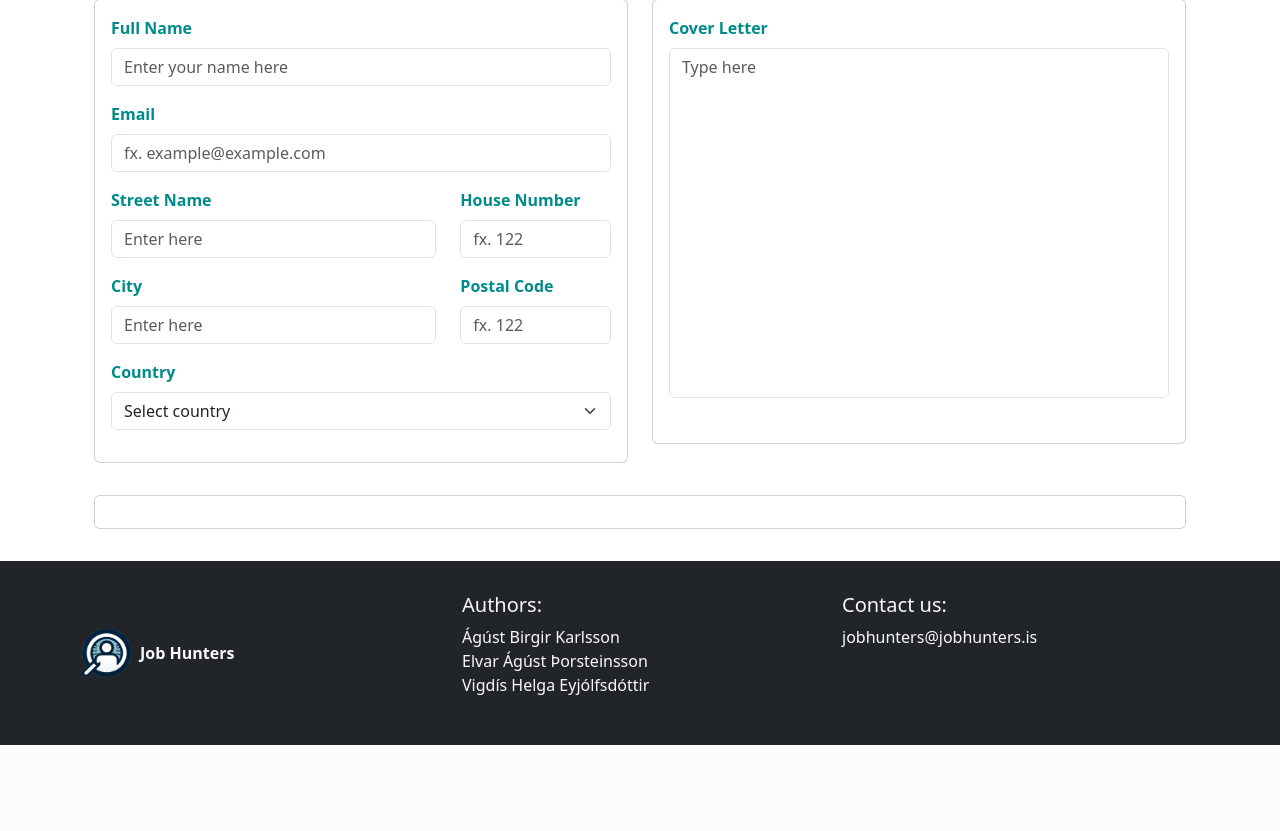
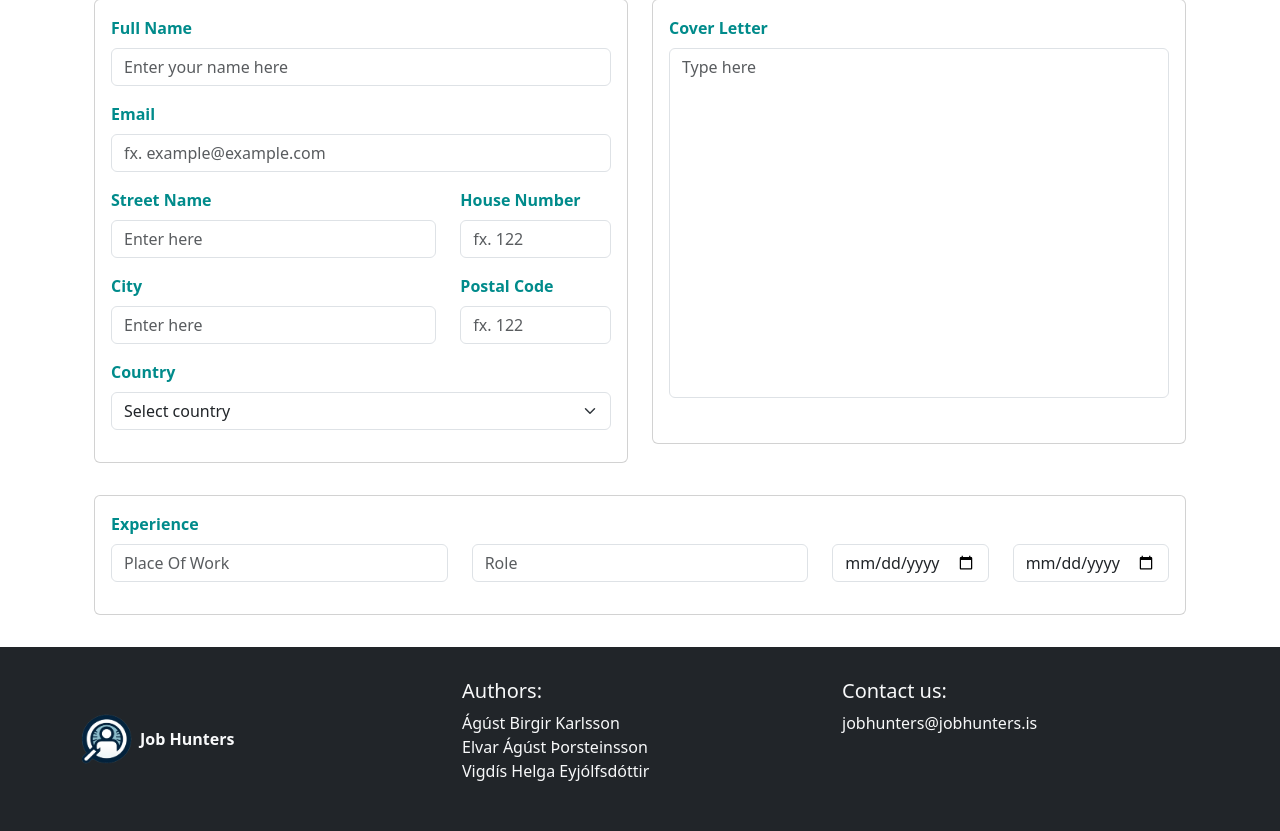
Before and after one commit to agustbirgir/Verklegt2, a Django app: page /application/ in a window 1280 px wide. Shown: the part 215-1046 px from the top of the page. Before the commit the page ends 960 px from the top, so only its background shows below. Run offline with Django 5.2, Linux system fonts and the light colour scheme.

Commit message:
Experience without add button

```diff
--- a/Templates/JobHunter/application.html
+++ b/Templates/JobHunter/application.html
@@ -78,7 +78,29 @@
                     <div class="card">
                         <div class="card-body">
                             <form>
-
+                                <label for="experienceForms" class="form-label" style="font-weight: bold; color: darkcyan">Experience</label>
+                                <div class="row" id="experienceForms">
+                                    <div class="col-md-4">
+                                        <div class="mb-3">
+                                            <input type="text" class="form-control" id="placeOfWork1" placeholder="Place Of Work">
+                                        </div>
+                                    </div>
+                                    <div class="col-md-4">
+                                        <div class="mb-3">
+                                            <input type="text" class="form-control" id="role1" placeholder="Role">
+                                        </div>
+                                    </div>
+                                    <div class="col-md-2">
+                                        <div class="mb-3">
+                                            <input type="date" class="form-control" id="startDate1" placeholder="Start Date">
+                                        </div>
+                                    </div>
+                                    <div class="col-md-2">
+                                        <div class="mb-3">
+                                            <input type="date" class="form-control" id="EndDate1" placeholder="End Date">
+                                        </div>
+                                    </div>
+                                </div>
                             </form>
                         </div>
                     </div>
```
